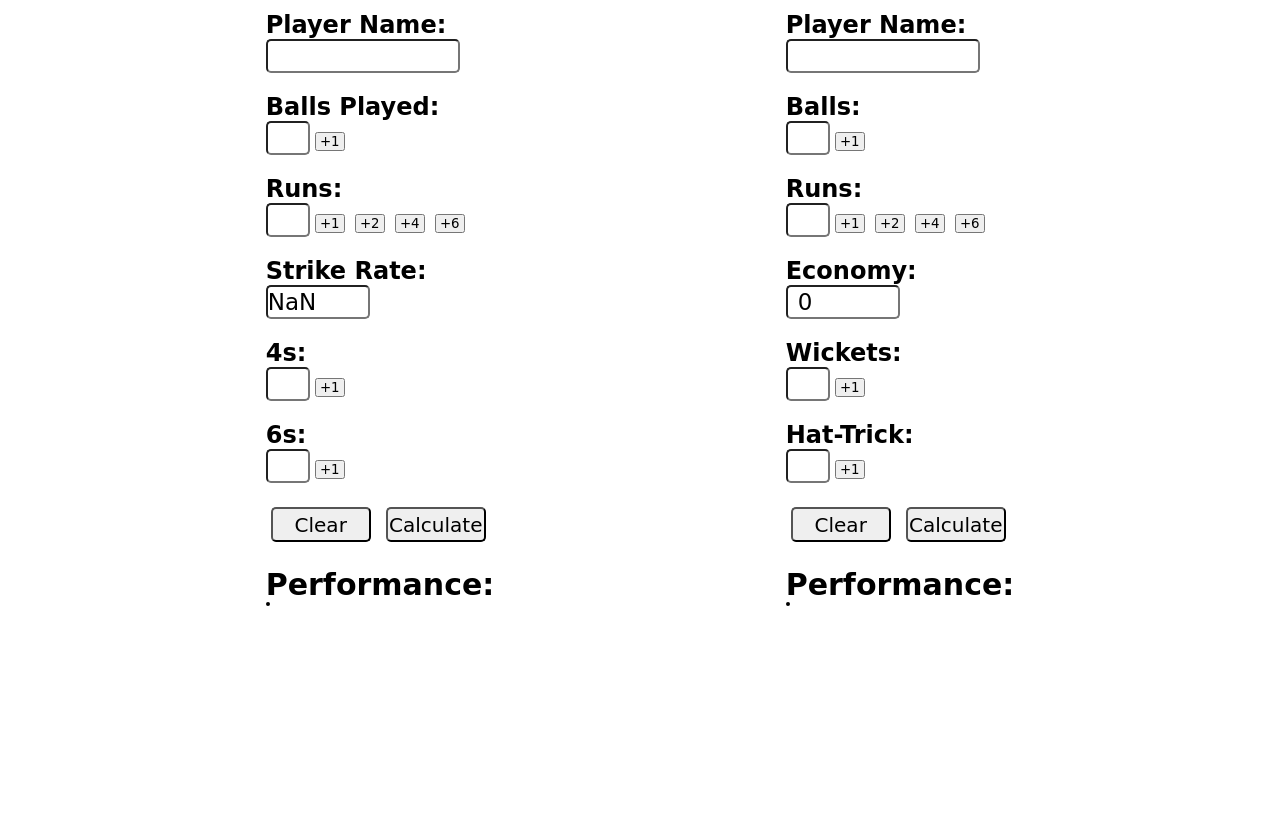
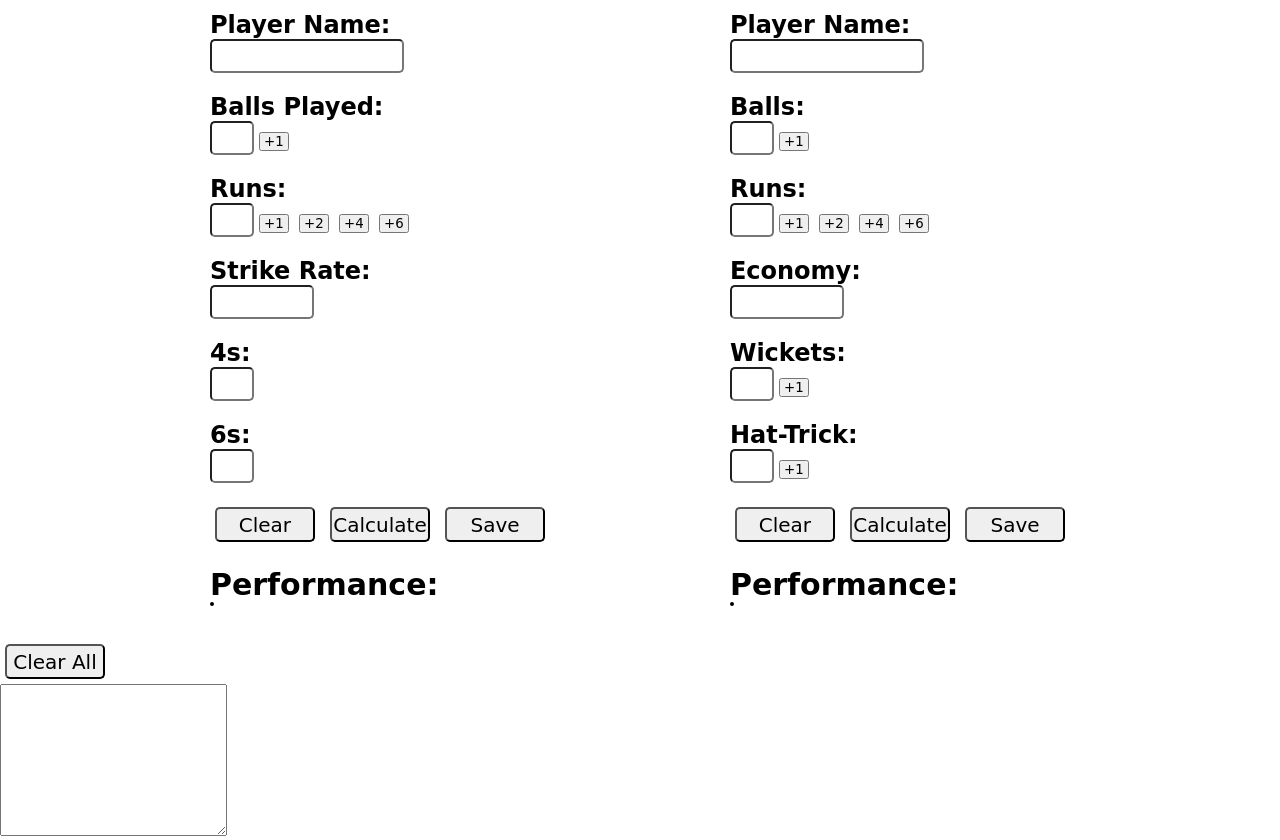
Before and after one commit to Jay-Karia/JavaScript-Projects, a plain HTML site: page Cicket Player Stats/src/index.html in a window 1280 px wide. Shown: the part 201-1041 px from the top of the page. Before the commit the page ends 890 px from the top, so only its background shows below. Drawn offline with Linux system fonts and the light colour scheme; files that its build step writes are made by us from their sources.

Commit message:
Update index.html

```diff
--- a/Cicket Player Stats/src/index.html
+++ b/Cicket Player Stats/src/index.html
@@ -5,6 +5,7 @@
     <meta http-equiv="X-UA-Compatible" content="IE=edge">
     <meta name="viewport" content="width=device-width, initial-scale=1.0">
     <link rel="stylesheet" href="css/style.css">
+    <link href="css/phone.css" media="screen and (max-width: 690px)" rel="stylesheet" type="text/css" />
     <title>Cricket Player Stats</title>
 </head>
 <body>
@@ -16,15 +17,16 @@
         <div class="battingContainer">
             <h1>Batting Stats</h1>
             <div class="heading">
-                <h2>Player Name: </h2> <input type="text", class="textbox playerName">
+                <h2>Player Name: </h2> <input type="text", class="textbox name">
                 <h2>Balls Played: </h2> <input type="text", class="textbox small balls" readonly><button class="addition ballOne">+1</button>
                 <h2>Runs: </h2> <input type="text", class="textbox small runs" readonly><button class="addition ballOneTwo">+1</button><button class="addition ballTwo">+2</button><button class="addition ballFour">+4</button><button class="addition ballSix">+6</button>
                 <h2>Strike Rate: </h2><input type="text", class="textbox small strike sr" readonly>
-                <h2>4s: </h2> <input type="text", class="textbox small fours" readonly><button class="addition ballOneThree">+1</button>
-                <h2>6s: </h2> <input type="text", class="textbox small sixes" readonly><button class="addition ballOneFour">+1</button>
+                <h2>4s: </h2> <input type="text", class="textbox small fours" readonly>
+                <h2>6s: </h2> <input type="text", class="textbox small sixes" readonly>
                 <br><br>
                 <button class="clear btn">Clear</button>
                 <button class="calc btn">Calculate</button>
+                <button class="save btn">Save</button>
                 <h2 class="performance">
                     Performance:
                 </h2>
@@ -46,6 +48,7 @@
                 <br><br>
                 <button class="bowlClear btn">Clear</button>
                 <button class="bowlCalc btn">Calculate</button>
+                <button class="ballSave btn">Save</button>
                 <h2 class="performance">
                     Performance:
                 </h2>
@@ -54,6 +57,15 @@
                 </p>
             </div>
         </div>
+
+    </div>
+    <div class="clearSaveData">
+        <button class="clearData btn">
+            Clear All
+        </button>
+    </div>
+    <div class="saveData">
+        <textarea name="saved data" id="savedData" cols="30" rows="10"></textarea>
     </div>
 </body>
 <script src="./script.js"></script>
```
